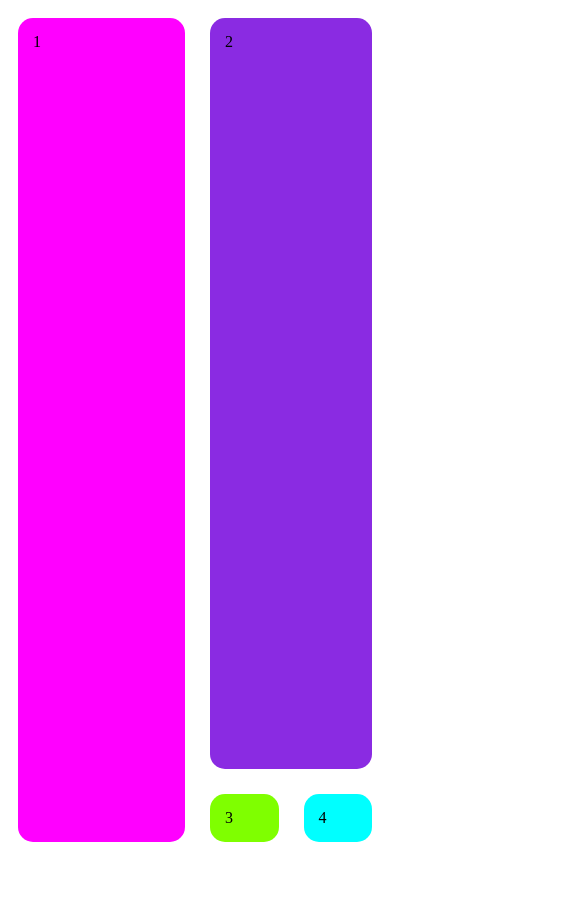
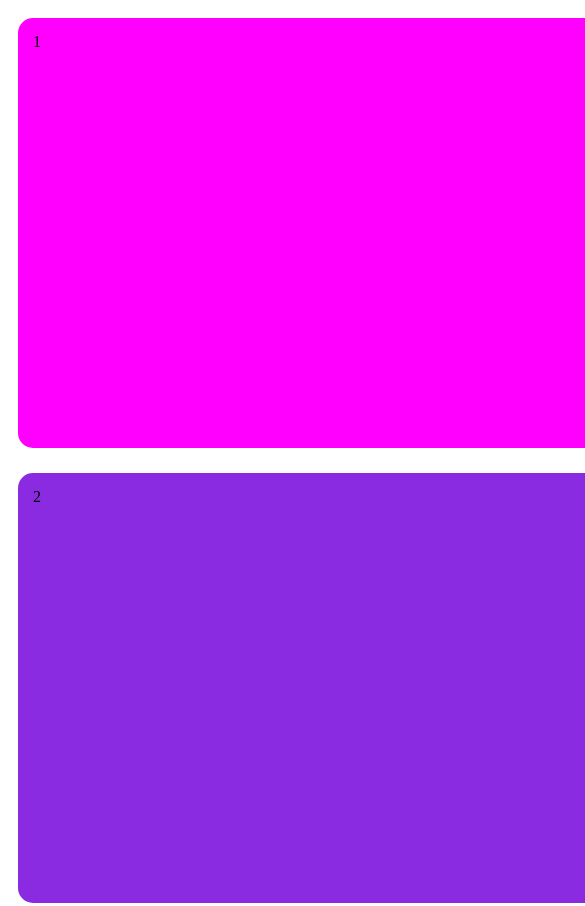
Before and after one commit to Sabuj-Chowdhury/flex-and-gird-PRACTICE, a plain HTML site: page responsive-grid-layout/index.html in a window 390 px wide. Shown: the top 906 px of the page, 585 px wide, since content can reach past the window. Before the commit the page ends 860 px from the top, so only its background shows below. Drawn offline with Linux system fonts and the light colour scheme.

Commit message:
Somewhat Fixed , but need improvements

```diff
--- a/responsive-grid-layout/index.html
+++ b/responsive-grid-layout/index.html
@@ -7,7 +7,6 @@
     <title>responsive grid layout</title>
     <style>
         .container {
-            /* border: 2px solid burlywood; */
             height: 100vh;
             display: grid;
             gap: 5px;
@@ -38,14 +37,36 @@
         .box-4 {
             background-color: cyan;
         }
+
         @media screen and (max-width:740px){
-            .container{
-               grid-template-rows: repeat(1,1fr);
 
-            }
-            /* .box-1, .box-2, .box-3,.box-4 {
-            grid-template-columns: repeat(1,1fr);
-        } */
+        .container {
+            gap: 5px;
+            grid-template-columns: 100% auto;
+        }
+
+        .box-1 {
+           background-color: magenta;
+           grid-row: 1 / span 4;
+           height: 400px;
+           width: 650px;
+       }
+       .box-2 {
+           background-color: blueviolet;
+           grid-column: 1 / span 4;
+           height: 400px;
+           width: 650px;
+       }
+       .box-4{
+            grid-column: 1/span 4;
+            height: 400px;
+            width: 650px;
+       }
+       .box-3{
+        height: 400px;
+        width: 650px;
+       }
+
 
         }
     </style>
```
Also changed, not shown: adaptive-image/index.html (+3 -0 lines).
